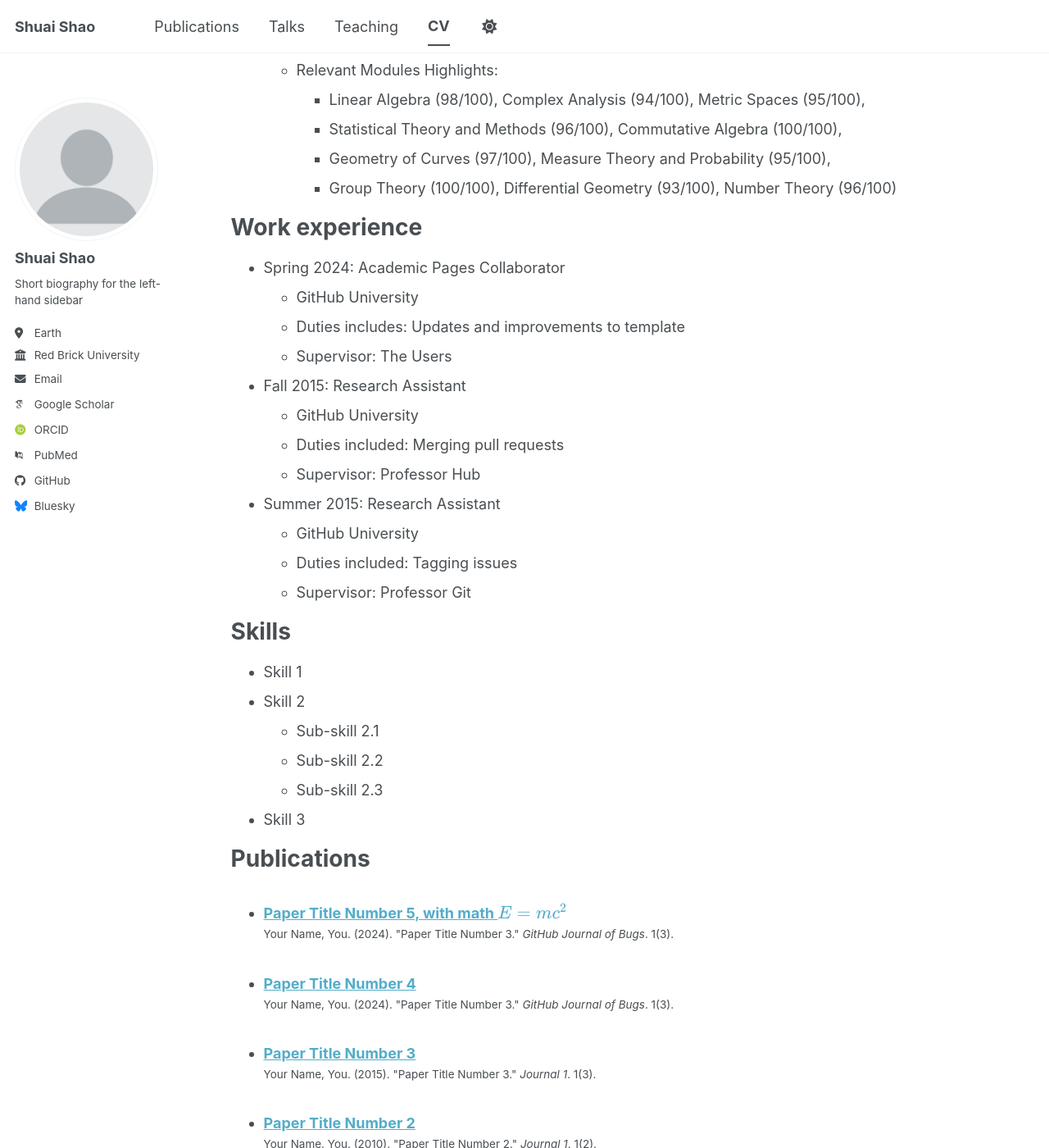
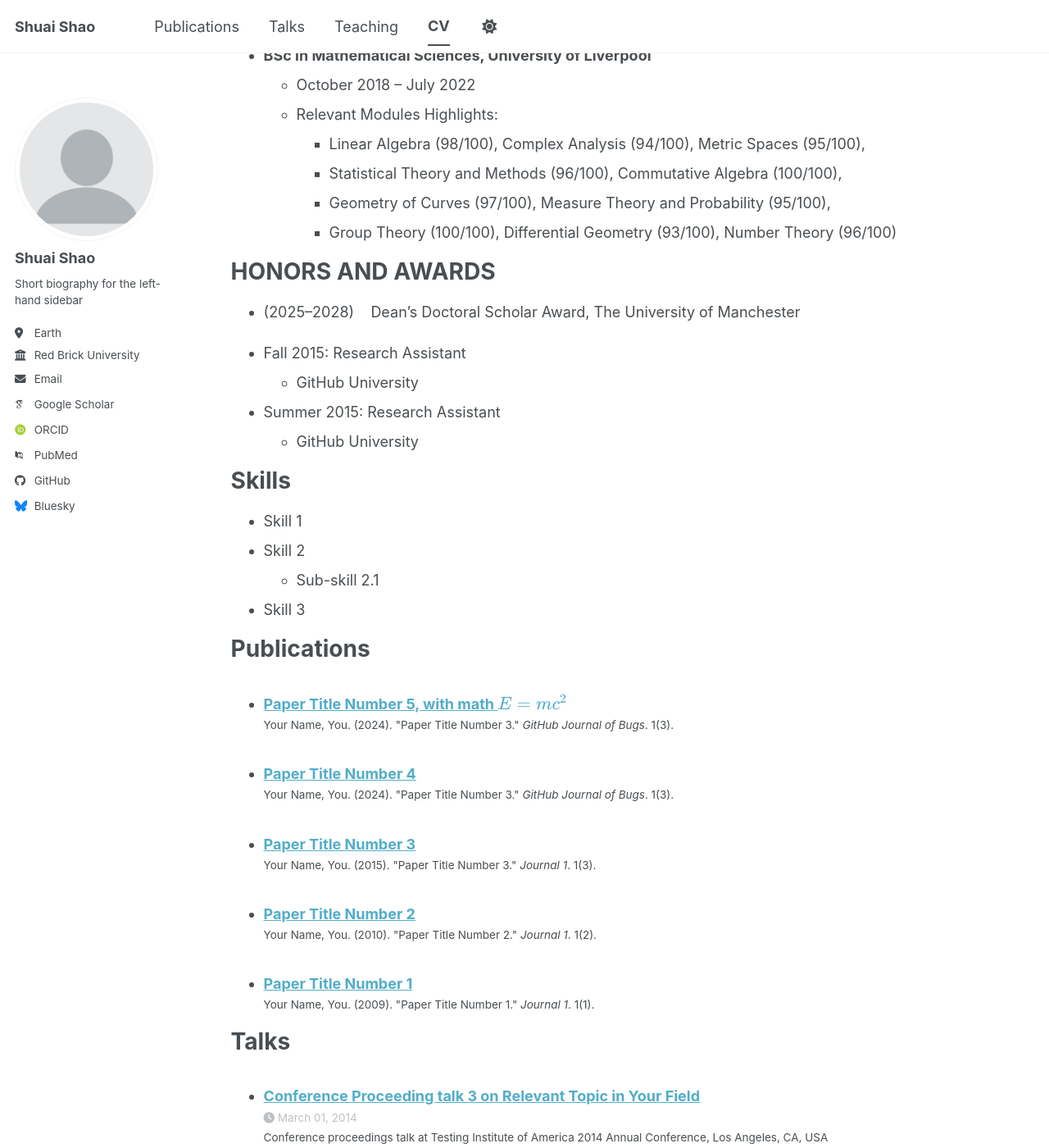
Before and after one commit to ShuaiShao-1203/ShuaiShao-1203.github.io, a Jekyll site: the page built from _pages/cv.md, in a window 1280 px wide and 1400 px high, scrolled down 591 px. Shown: the whole window at 82% size. Built offline with Jekyll 4.4.1, drawn with Linux system fonts in a browser that asks for light colours; some web fonts are replaced; a script bundle is joined from its source files by our own code; library files that are not in the unit come from our copies.

Commit message:
Update cv.md

```diff
--- a/_pages/cv.md
+++ b/_pages/cv.md
@@ -9,10 +9,10 @@ redirect_from:
 
 {% include base_path %}
 
+&nbsp;
 
 
-
-Education
+EDUCATION
 ======
 * **PhD in Mathematical Sciences (Numerical Analysis), The University of Manchester**
   * January 2025 -- Present
@@ -36,32 +36,26 @@ Education
     * Statistical Theory and Methods (96/100), Commutative Algebra (100/100),
     * Geometry of Curves (97/100), Measure Theory and Probability (95/100),
     * Group Theory (100/100), Differential Geometry (93/100), Number Theory (96/100)
+&nbsp;
 
+HONORS AND AWARDS
+======
+* (2025--2028)&nbsp;&nbsp;&nbsp; Dean's Doctoral Scholar Award, The University of Manchester
 
-Work experience
-======
-* Spring 2024: Academic Pages Collaborator
-  * GitHub University
-  * Duties includes: Updates and improvements to template
-  * Supervisor: The Users
 
 * Fall 2015: Research Assistant
   * GitHub University
-  * Duties included: Merging pull requests
-  * Supervisor: Professor Hub
+
 
 * Summer 2015: Research Assistant
   * GitHub University
-  * Duties included: Tagging issues
-  * Supervisor: Professor Git
+
 
 Skills
 ======
 * Skill 1
 * Skill 2
   * Sub-skill 2.1
-  * Sub-skill 2.2
-  * Sub-skill 2.3
 * Skill 3
 
 Publications
```
